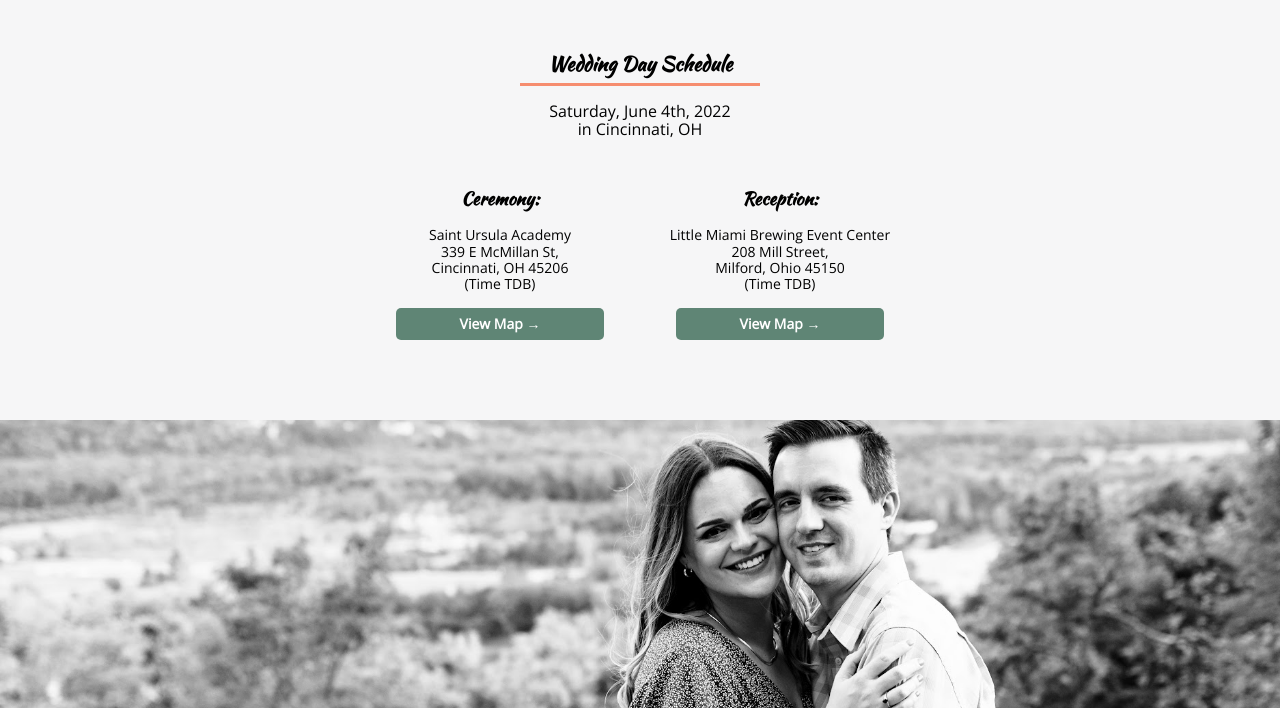
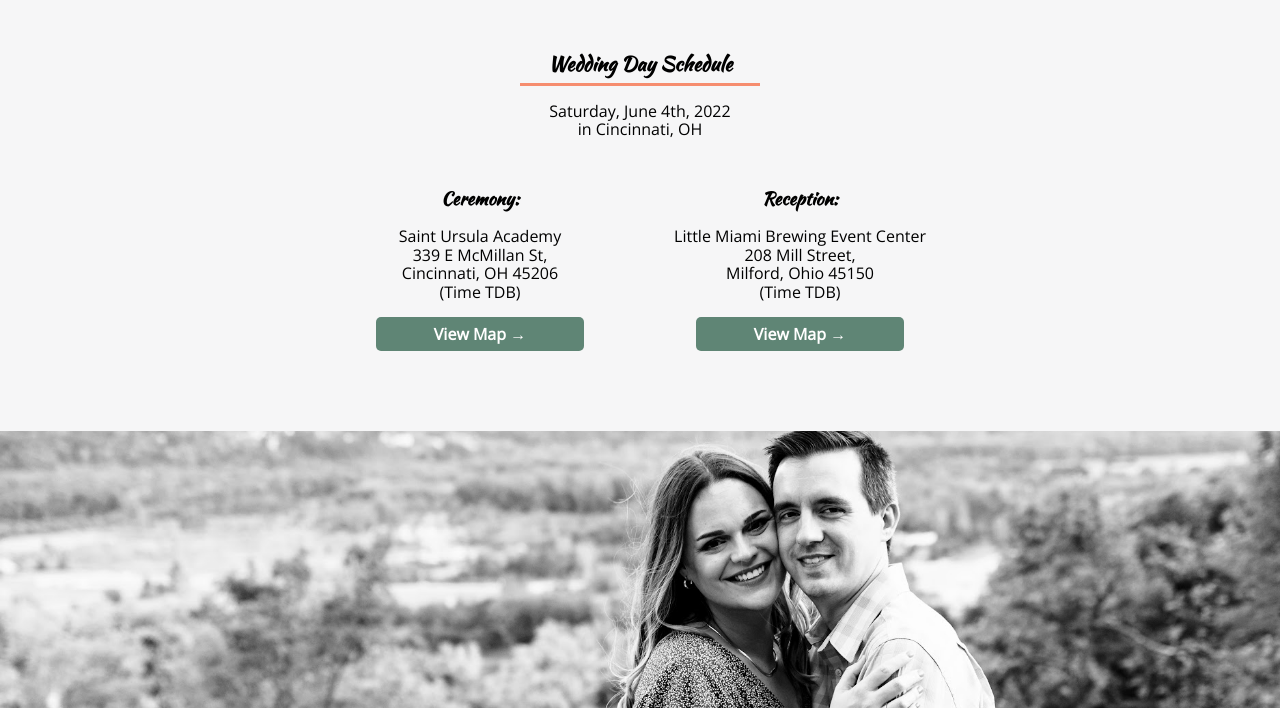
Before and after one commit to estelandrew/my-wedding-website, a website built with webpack: page src/static/schedule/index.html in a window 1280 px wide. Shown: the part 92-800 px from the top of the page. Built offline with nearby package versions, Linux system fonts and the light colour scheme.

Commit message:
Site updates

```diff
--- a/src/static/schedule/index.html
+++ b/src/static/schedule/index.html
@@ -4,6 +4,7 @@
     <meta charset="UTF-8" />
     <meta http-equiv="X-UA-Compatible" content="IE=edge" />
     <meta name="viewport" content="width=device-width, initial-scale=1.0" />
+    <link rel="icon" type="image/png" href="../img/favicon.png" />
     <link rel="preconnect" href="https://fonts.googleapis.com" />
     <link rel="preconnect" href="https://fonts.gstatic.com" crossorigin />
     <link href="https://fonts.googleapis.com/css2?family=Kaushan+Script&family=Open+Sans&display=swap" rel="stylesheet" />
--- a/src/styles/main.scss
+++ b/src/styles/main.scss
@@ -97,8 +97,8 @@ span.btn {
 div.flex-container {
   @media (min-width: 769px) {
     display: flex;
-    width: 75%;
-    max-width: 35rem;
+    width: 100%;
+    max-width: 40rem;
     margin: 2rem auto 0 auto;
     .flex-item {
       width: 50%;
--- a/src/styles/schedule.scss
+++ b/src/styles/schedule.scss
@@ -1,6 +1,6 @@
 div.sched-wrapper {
   padding-top: 2rem;
-  font-size: 0.875rem;
+  font-size: 1rem;
   h2 {
     font-size: 1.25rem;
     padding-bottom: 0.5rem;
```
Also changed, not shown: src/static/accomodations/index.html (+2 -1 lines), src/static/index.html (+1 -2 lines), src/static/registry/index.html (+1 -0 lines).
